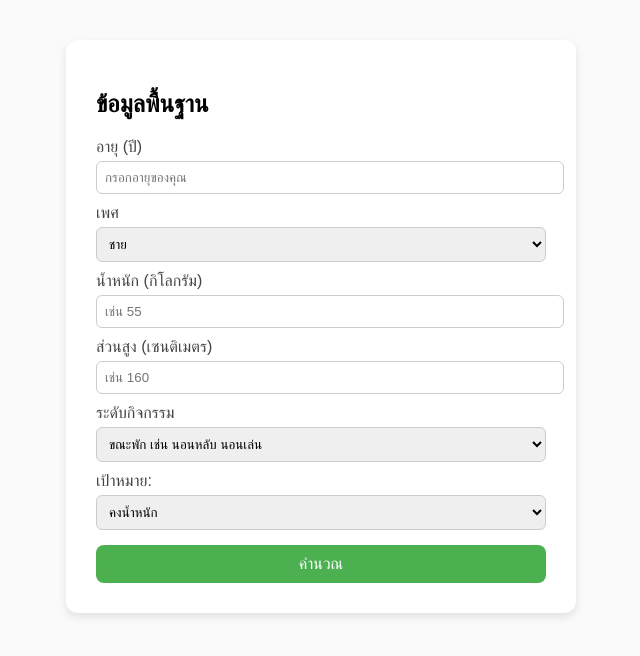
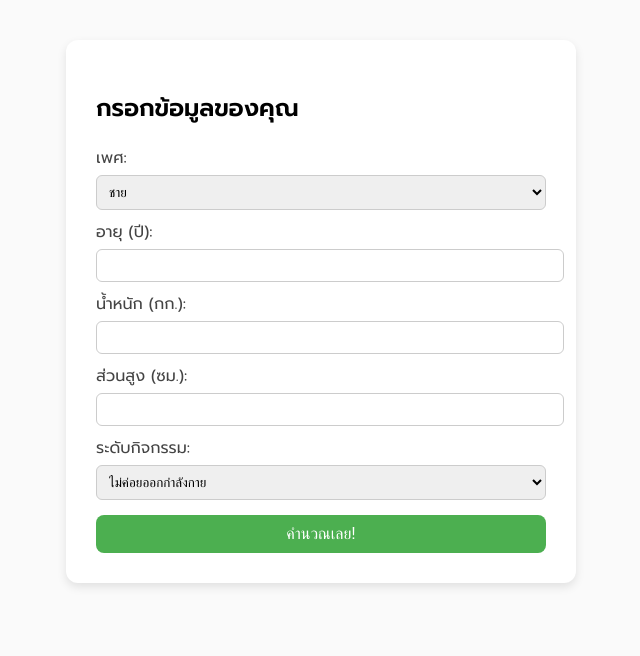
Before and after one commit to panaleewut-ui/Plan-D-Update, a plain HTML site: page form.html in a window 1280 px wide. Shown: the whole page, without its empty margins (319-959 px from the left). Drawn offline with Linux system fonts and the light colour scheme.

Commit message:
Update form title and structure for TDEE calculation

```diff
--- a/form.html
+++ b/form.html
@@ -3,58 +3,39 @@
 <head>
   <meta charset="UTF-8">
   <meta name="viewport" content="width=device-width, initial-scale=1.0">
-  <title>กรอกข้อมูลพื้นฐาน</title>
+  <title>คำนวณ TDEE | PLAN :D</title>
   <link rel="stylesheet" href="style.css">
+  <link href="https://fonts.googleapis.com/css2?family=Prompt:wght@300;400;600&display=swap" rel="stylesheet">
 </head>
 <body>
   <div class="container">
-    <h2>ข้อมูลพื้นฐาน</h2>
+    <h2>กรอกข้อมูลของคุณ</h2>
+    <form id="tdee-form">
+      <label>เพศ:</label>
+      <select id="gender" required>
+        <option value="male">ชาย</option>
+        <option value="female">หญิง</option>
+      </select>
 
-    <form id="infoForm">
-      <div class="form-group">
-        <label>อายุ (ปี)</label>
-        <input type="number" id="age" placeholder="กรอกอายุของคุณ">
-      </div>
+      <label>อายุ (ปี):</label>
+      <input type="number" id="age" required>
 
-      <div class="form-group">
-        <label>เพศ</label>
-        <select id="gender">
-          <option value="male">ชาย</option>
-          <option value="female">หญิง</option>
-        </select>
-      </div>
+      <label>น้ำหนัก (กก.):</label>
+      <input type="number" id="weight" required>
 
-      <div class="form-group">
-        <label>น้ำหนัก (กิโลกรัม)</label>
-        <input type="number" id="weight" placeholder="เช่น 55">
-      </div>
+      <label>ส่วนสูง (ซม.):</label>
+      <input type="number" id="height" required>
 
-      <div class="form-group">
-        <label>ส่วนสูง (เซนติเมตร)</label>
-        <input type="number" id="height" placeholder="เช่น 160">
-      </div>
+      <label>ระดับกิจกรรม:</label>
+      <select id="activity" required>
+        <option value="1.2">ไม่ค่อยออกกำลังกาย</option>
+        <option value="1.375">ออกกำลังเล็กน้อย (1–3 วัน/สัปดาห์)</option>
+        <option value="1.55">ออกกำลังปานกลาง (3–5 วัน/สัปดาห์)</option>
+        <option value="1.725">ออกกำลังหนัก (6–7 วัน/สัปดาห์)</option>
+        <option value="1.9">ออกกำลังหนักมาก</option>
+      </select>
 
-      <div class="form-group">
-        <label>ระดับกิจกรรม</label>
-        <select id="activity">
-          <option value="1.0">ขณะพัก เช่น นอนหลับ นอนเล่น</option>
-          <option value="1.5">กิจกรรมเบามาก เช่น นั่ง ยืน ขับรถ ทำอาหาร เล่นดนตรี</option>
-          <option value="2.5">กิจกรรมเบา เช่น เดิน 4-5 กม./ชม. ซ่อมรถ ทำความสะอาด</option>
-          <option value="5.0">กิจกรรมปานกลาง เช่น เดิน 5-6 กม./ชม. ตัดหญ้า ขุดดิน ปั่นจักรยาน</option>
-          <option value="7.0">กิจกรรมหนัก เช่น วิ่ง ว่ายน้ำ เล่นฟุตบอล เต้นแอโรบิก</option>
-        </select>
-      </div>
-
-      <div class="form-group">
-        <label for="goal">เป้าหมาย:</label>
-        <select id="goal">
-          <option value="maintain">คงน้ำหนัก</option>
-          <option value="lose">ลดน้ำหนัก (-500 kcal)</option>
-          <option value="gain">เพิ่มน้ำหนัก (+500 kcal)</option>
-        </select>
-      </div>
-
-      <button type="button" onclick="calculateTDEE()">คำนวณ</button>
+      <button type="submit" class="main-btn">คำนวณเลย!</button>
     </form>
   </div>
 
```
